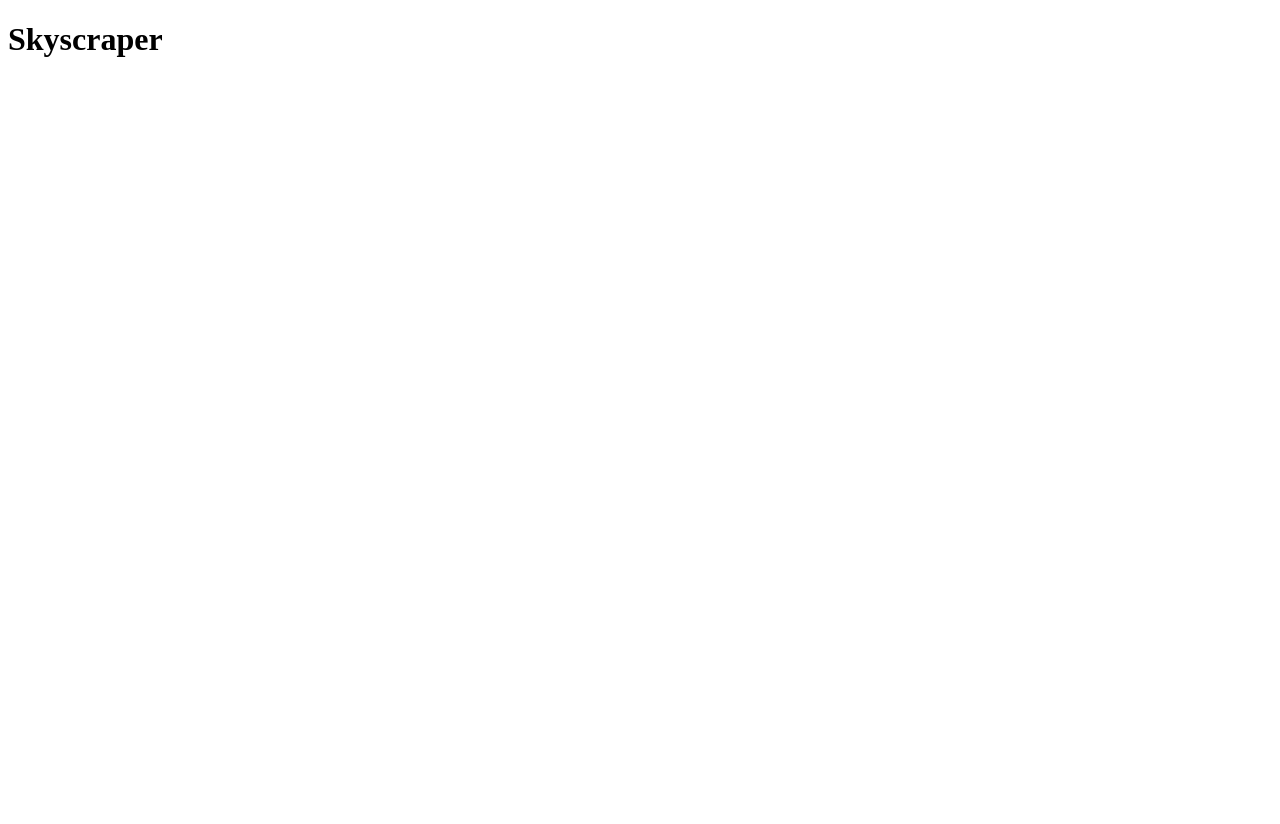
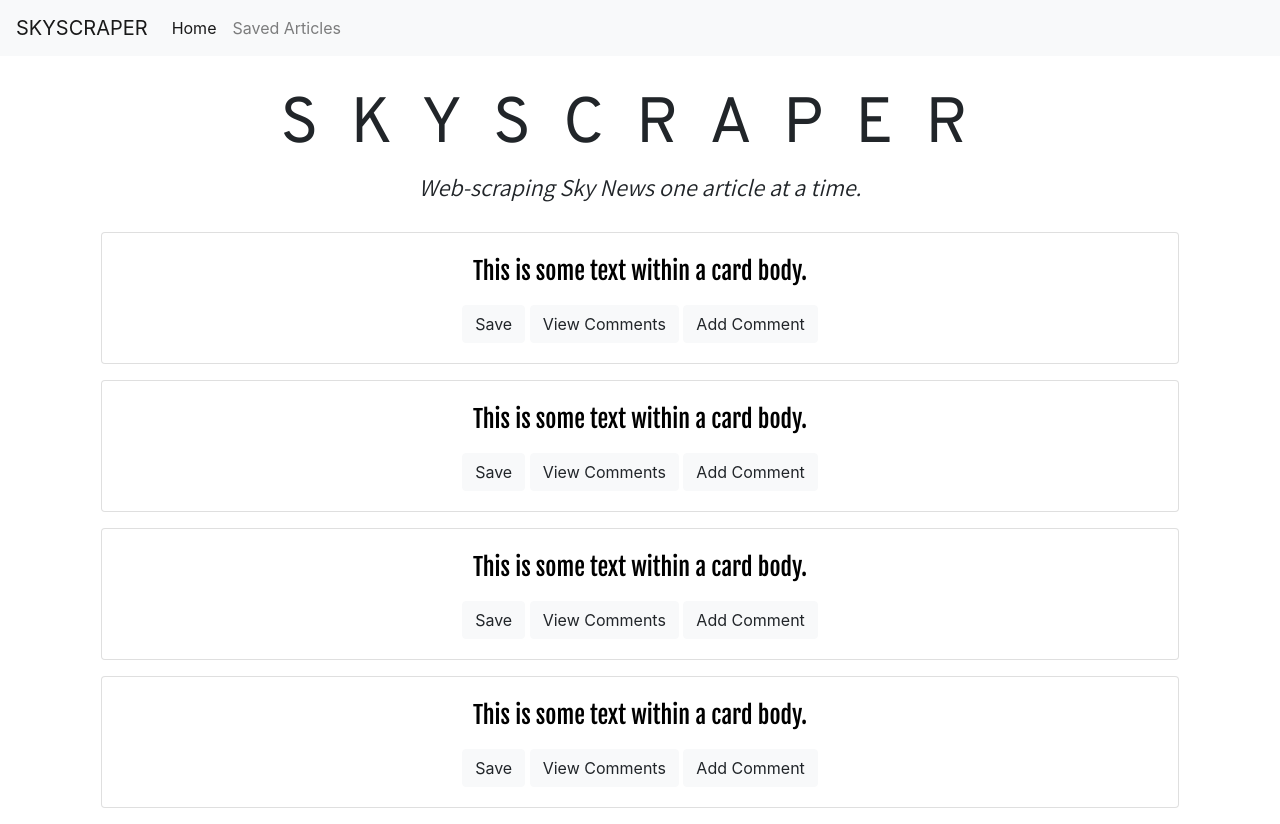
Before and after one commit to k-lord/skyscraper, a website: page public/index.html in a window 1280 px wide. Before the commit the page ends 800 px from the top, so only its background shows below. Drawn offline with nearby package versions, Linux system fonts and the light colour scheme.

Commit message:
set up index.html with nav bar and placeholder cards and added css

```diff
--- a/public/index.html
+++ b/public/index.html
@@ -1,14 +1,90 @@
 <!DOCTYPE html>
 <html lang="en">
+
 <head>
     <meta charset="UTF-8">
     <meta name="viewport" content="width=device-width, initial-scale=1.0">
     <meta http-equiv="X-UA-Compatible" content="ie=edge">
+    <!--Bootstrap CSS-->
+    <link rel="stylesheet" href="https://stackpath.bootstrapcdn.com/bootstrap/4.4.1/css/bootstrap.min.css"
+        integrity="sha384-Vkoo8x4CGsO3+Hhxv8T/Q5PaXtkKtu6ug5TOeNV6gBiFeWPGFN9MuhOf23Q9Ifjh" crossorigin="anonymous">
+    <!--Google Fonts-->
+    <link
+        href="https://fonts.googleapis.com/css?family=Abril+Fatface|Alfa+Slab+One|Arvo|Assistant|Bitter|Fjalla+One|Overpass|Zilla+Slab&display=swap"
+        rel="stylesheet">
+    <!--CSS Stylesheet-->
+    <link rel="stylesheet" href="./style.css">
+    <!--JQuery-->
+    <script src="https://code.jquery.com/jquery-3.4.1.slim.min.js"
+        integrity="sha384-J6qa4849blE2+poT4WnyKhv5vZF5SrPo0iEjwBvKU7imGFAV0wwj1yYfoRSJoZ+n"
+        crossorigin="anonymous"></script>
+    <!--Javascript-->
+    <script src="./app.js"></script>
     <title>Skyscraper</title>
 </head>
+
 <body>
 
-    <h1>Skyscraper</h1>
+    <!--Nav Bar-->
+    <nav class="navbar navbar-expand-lg navbar-light bg-light">
+        <button class="navbar-toggler" type="button" data-toggle="collapse" data-target="#navbarToggler1"
+            aria-controls="navbarToggler1" aria-expanded="false" aria-label="Toggle navigation">
+            <span class="navbar-toggler-icon"></span>
+        </button>
+        <a class="navbar-brand" href="#">SKYSCRAPER</a>
+        <!--Hamburger Toggle / Collapsable Links based on media screen query-->
+        <div class="collapse navbar-collapse" id="navbarToggler1">
+            <ul class="navbar-nav mr-auto mt-2 mt-lg-0">
+                <li class="nav-item active">
+                    <a class="nav-link" href="#">Home <span class="sr-only">(current)</span></a>
+                </li>
+                <li class="nav-item">
+                    <a class="nav-link" href="#">Saved Articles</a>
+                </li>
+        </div>
+    </nav>
+
+    <h1>SKYSCRAPER</h1>
+    <h4>Web-scraping Sky News one article at a time.</h4>
+
+    <div class="container" id="headline-container">
+        <div class="card">
+            <div class="card-body headline-body">
+                <a class="title" href="#">This is some text within a card body.</a><br>
+                <button type="button" class="btn btn-light">Save</button>
+                <button type="button" class="btn btn-light">View Comments</button>
+                <button type="button" class="btn btn-light">Add Comment</button>
+            </div>
+        </div>
+
+        <div class="card">
+            <div class="card-body headline-body">
+                <a class="title" href="#">This is some text within a card body.</a><br>
+                <button type="button" class="btn btn-light">Save</button>
+                <button type="button" class="btn btn-light">View Comments</button>
+                <button type="button" class="btn btn-light">Add Comment</button>
+            </div>
+        </div>
+
+        <div class="card">
+            <div class="card-body headline-body">
+                <a class="title" href="#">This is some text within a card body.</a><br>
+                <button type="button" class="btn btn-light">Save</button>
+                <button type="button" class="btn btn-light">View Comments</button>
+                <button type="button" class="btn btn-light">Add Comment</button>
+            </div>
+        </div>
+
+        <div class="card">
+            <div  class="card-body headline-body">
+                <a class="title" href="#">This is some text within a card body.</a><br>
+                <button type="button" class="btn btn-light">Save</button>
+                <button type="button" class="btn btn-light">View Comments</button>
+                <button type="button" class="btn btn-light">Add Comment</button>
+            </div>
+        </div>
+    </div>
 
 </body>
+
 </html>
--- a/public/style.css
+++ b/public/style.css
@@ -0,0 +1,33 @@
+h1 {
+    margin-top: 0.5em;
+    text-align: center;
+    font-family: 'Overpass', sans-serif;
+    letter-spacing: 0.5em;
+    font-size: 4em;
+}
+
+h4 {
+    text-align: center;
+    font-family: 'Assistant', sans-serif;
+    font-style: italic;
+    margin-bottom: 1.25em;
+}
+
+.card {
+    margin: 1em;
+}
+
+.headline-body {
+    text-align: center;
+}
+
+.title {
+    font-family: 'Fjalla One', sans-serif;
+    margin-bottom: 1em;
+    color: black;
+    font-size: 1.5em;
+}
+
+.btn {
+    margin-top: 1em;
+}
```
